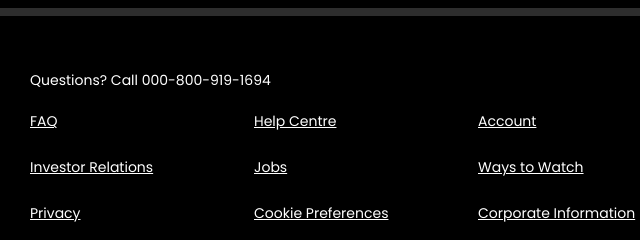
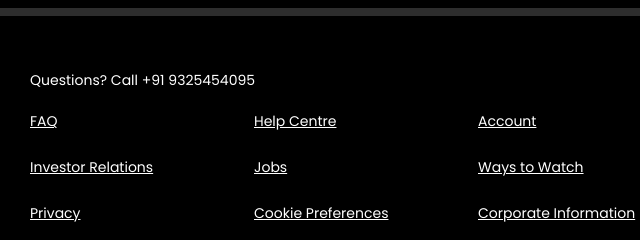
Before and after one commit to DineshKhatri/Clone-netflix-fronend, a plain HTML site: page index.html in a window 1280 px wide. Shown: the part 4184-4424 px from the top of the page, 162-802 px from the left. Drawn offline with Linux system fonts and the light colour scheme.

Commit message:
update contact

```diff
--- a/index.html
+++ b/index.html
@@ -270,7 +270,7 @@
       <div class="sparator"></div>
     </section>
     <footer>
-      <div class="conta">Questions? Call 000-800-919-1694</div>
+      <div class="conta">Questions? Call +91 9325454095</div>
       <div class="grid">
         <div class="grid-item">
           <a href="faq">FAQ</a>
```
